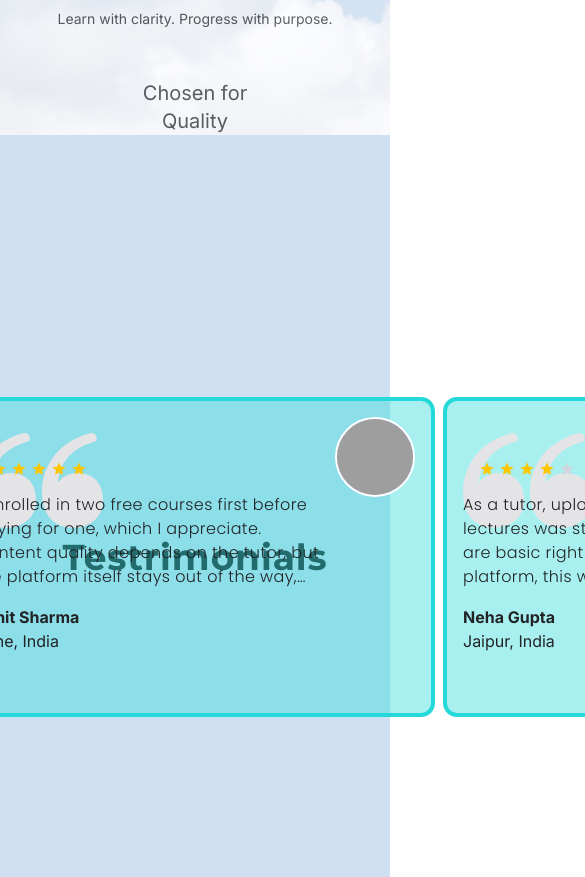
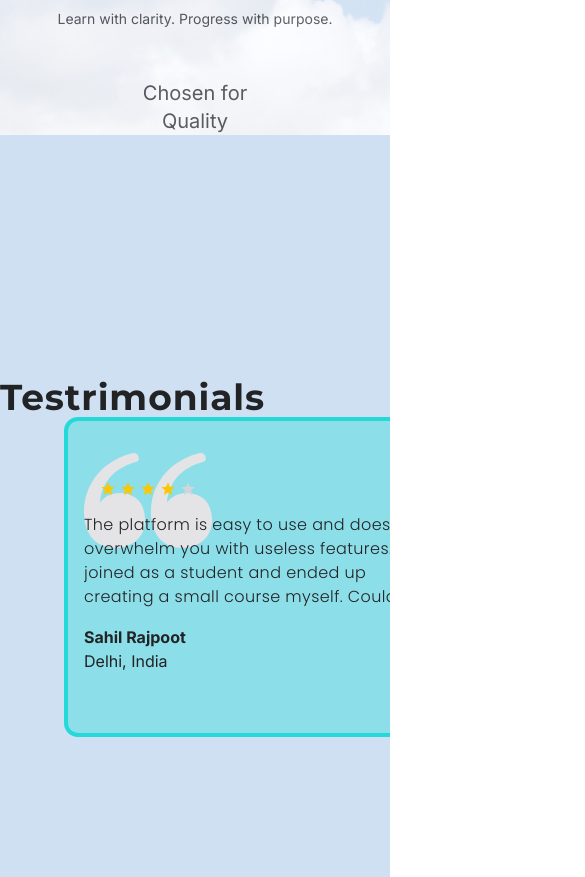
Before and after one commit to Sahilxrajput/TutorAive, a React (Vite) app in the folder client/: page / in a window 390 px wide. Shown: the part 1120-1997 px from the top of the page, 585 px wide, since content can reach past the window. Built offline with nearby package versions, Linux system fonts and the light colour scheme; no server answers; grey boxes are pictures that could not be loaded; a web font is replaced by a local one.

Commit message:
testimonial animation

```diff
--- a/client/src/pages/LandingPage.tsx
+++ b/client/src/pages/LandingPage.tsx
@@ -1,6 +1,9 @@
 import { Avatar, AvatarFallback, AvatarImage } from '@/components/ui/avatar'
 import defaultAvtar from '@/assets/image/avatar.png'
 import { Badge } from '@/components/ui/badge'
+import gsap from 'gsap';
+import { useGSAP } from '@gsap/react';
+import ScrollTrigger from "gsap/ScrollTrigger";
 import {
     ArrowUpRight,
     BrainCircuit,
@@ -13,7 +16,7 @@ import {
 
 const LandingPage = () => {
     const avatar = [defaultAvtar, defaultAvtar, defaultAvtar]
-
+    gsap.registerPlugin(ScrollTrigger);
     const feedbacks = [
         {
             userName: "Sahil Rajpoot",
@@ -50,6 +53,13 @@ const LandingPage = () => {
             location: "Lucknow, India",
             rating: 5,
         },
+        {
+            userName: "Virat Kohli",
+            feedback:
+                "I enrolled in two free courses first before paying for one, which I appreciate. Content quality depends on the tutor, but the platform itself stays out of the way, which is good.",
+            location: "Delhi, India",
+            rating: 5,
+        },
     ];
 
     const StarIcon = ({ filled }: { filled: boolean }) => (
@@ -71,9 +81,51 @@ const LandingPage = () => {
         </div>
     );
 
+    // useGSAP(() => {
+    //     gsap.to(".feedbacks", {
+    //         xPercent: -60, // adjust based on number of cards
+    //         ease: "back.in",
+    //         scrollTrigger: {
+    //             trigger: ".page2",
+    //             start: "top top",
+    //             end: "+=200%",
+    //             pin: true,
+    //             scrub: 1,
+    //             markers: true, // remove when done
+    //         },
+    //     });
+    // });
+
+
+    useGSAP(() => {
+        const container = document.querySelector(".feedbacks");
+        const section = document.querySelector(".page2");
+
+        if (!container || !section) return;
+
+        // HARD RESET — this fixes “hidden at start”
+        gsap.set(container, { x: 0 });
+
+        const scrollAmount =
+            container.scrollWidth - window.innerWidth;
+
+        gsap.to(container, {
+            x: -scrollAmount,
+            ease: "none",
+            scrollTrigger: {
+                trigger: section,
+                start: "top top",
+                end: () => `+=${scrollAmount}`,
+                pin: true,
+                scrub: 1,
+                markers: true,
+            },
+        });
+    });
+
 
     return (
-        <div className="overflow-hidden">
+        <div className="main-div">
             {/* PAGE ONE */}
             <div className="relative min-h-screen w-screen flex flex-col">
                 {/* NAVBAR */}
@@ -208,13 +260,13 @@ const LandingPage = () => {
             </div>
 
             {/* PAGE TWO */}
-            <div className="h-screen w-screen flex flex-col items-center py-8 justify-center bg-[#CFE0F3]">
+            <div className="h-screen w-screen flex flex-col py-8 justify-center bg-[#CFE0F3] page2 overflow-hidden">
                 <h1 className='text-4xl font-montserrat font-bold tracking-wide'>Testrimonials</h1>
-                <div className='flex items-center justify-center absolute gap-2'>
+                <div className='flex items-center gap-6 w-max feedbacks pl-16'>
                     {feedbacks.map((f, i) => (
                         <div
                             key={i}
-                            className='border-4 border-primary bg-primary/40 relative rounded-xl w-120 h-80 p-4 flex flex-col items-start gap-4 justify-center'
+                            className='shrink-0 border-4 border-primary bg-primary/40 relative rounded-xl w-[480px] h-80 p-4 flex flex-col items-start gap-4 justify-center'
                         >
                             <svg className='absolute w-32 text-[#E4E4E7] top-8' xmlns="http://www.w3.org/2000/svg" shape-rendering="geometricPrecision" text-rendering="geometricPrecision" image-rendering="optimizeQuality" fill-rule="evenodd" clip-rule="evenodd" viewBox="0 0 512 379.51"><path fill="currentColor" d="M212.27 33.98C131.02 56.52 78.14 103.65 64.99 185.67c-3.58 22.32 1.42 5.46 16.55-5.86 49.4-36.96 146.53-23.88 160.01 60.56 27.12 149.48-159.79 175.36-215.11 92.8-12.87-19.19-21.39-41.59-24.46-66.19C-11.35 159.99 43.48 64.7 139.8 19.94c17.82-8.28 36.6-14.76 56.81-19.51 10.12-2.05 17.47 3.46 20.86 12.77 2.87 7.95 3.85 16.72-5.2 20.78zm267.78 0c-81.25 22.54-134.14 69.67-147.28 151.69-3.58 22.32 1.42 5.46 16.55-5.86 49.4-36.96 146.53-23.88 160 60.56 27.13 149.48-159.78 175.36-215.1 92.8-12.87-19.19-21.39-41.59-24.46-66.19C256.43 159.99 311.25 64.7 407.58 19.94 425.4 11.66 444.17 5.18 464.39.43c10.12-2.05 17.47 3.46 20.86 12.77 2.87 7.95 3.85 16.72-5.2 20.78z" /></svg>
                             <Avatar className="absolute right-4 top-4 w-20 h-20 border-2 border-white bg-secondary">
@@ -234,6 +286,12 @@ const LandingPage = () => {
                     ))}
                 </div>
             </div>
+
+
+            {/* PAGE THREE */}
+            <div className='w-screen h-screen bg-yellow-400'>
+                PAGE THREE
+            </div>
         </div>
     )
 }
```
